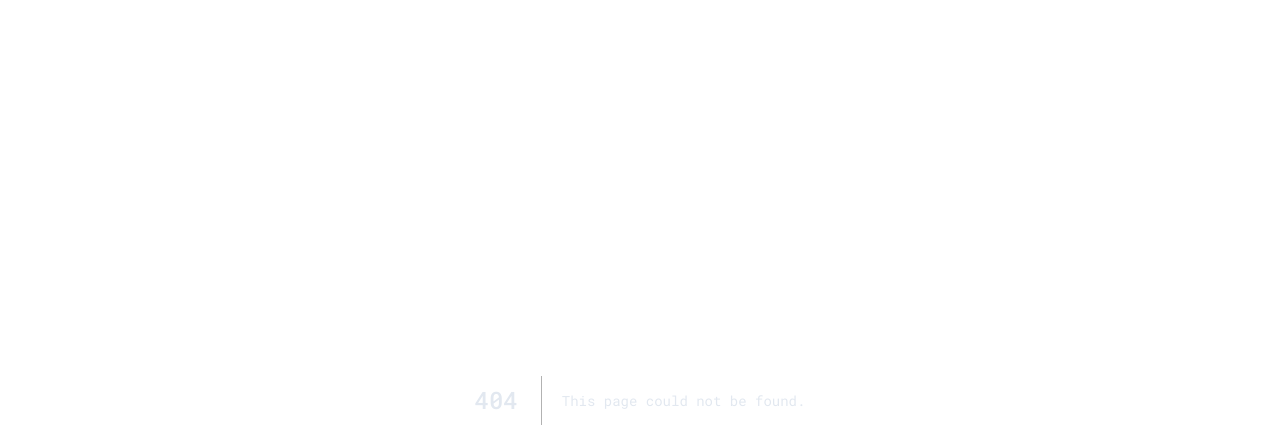
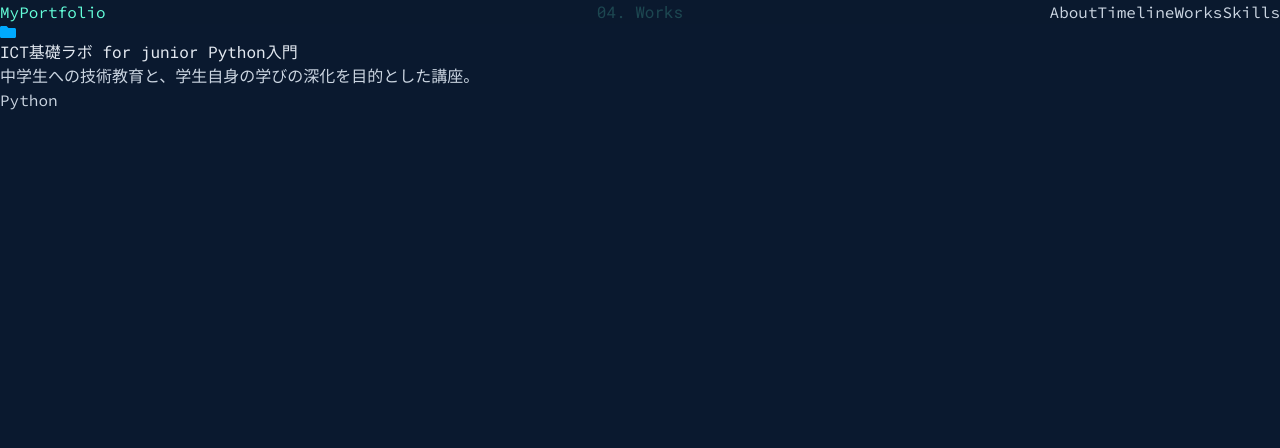
Before and after one commit to sushimaru2006/portfolio, a Next.js app: page /works in a window 1280 px wide. Before the commit this address had no page. Shown: the top 448 px of the page. Built offline with nearby package versions, Linux system fonts and the light colour scheme.

Commit message:
separate page

```diff
--- /dev/null
+++ b/app/about/page.tsx
@@ -0,0 +1,8 @@
+import About from '@/components/About';
+
+export default function AboutPage() {
+  return (
+    // これまで作成したコンポーネントをそのまま呼び出す
+    <About />
+  );
+}
--- a/app/layout.tsx
+++ b/app/layout.tsx
@@ -2,6 +2,7 @@ import type { Metadata } from "next";
 // Google Fontsをインポート
 import { Roboto_Mono, Source_Code_Pro } from "next/font/google";
 import "./globals.css";
+import Header from "@/components/Header";
 
 // フォント設定
 const robotoMono = Roboto_Mono({
@@ -24,10 +25,12 @@ export default function RootLayout({
   children: React.ReactNode;
 }>) {
   return (
-    // classNameにフォント変数を適用
     <html lang="ja">
       <body className={`${robotoMono.variable} ${sourceCodePro.variable}`}>
-        {children}
+        <Header /> {/* Headerコンポーネントをここに追加 */}
+        <main className="pt-20"> {/* ヘッダーの高さ分だけpaddingを追加 */}
+          {children}
+        </main>
       </body>
     </html>
   );
--- a/app/page.tsx
+++ b/app/page.tsx
@@ -1,17 +1,8 @@
 import Hero from '@/components/Hero';
-import About from '@/components/About';
-import Timeline from '@/components/Timeline';
-import Works from '@/components/Works';
-import Skills from '@/components/Skills';
 
 export default function Home() {
   return (
-    <main>
-      <Hero />
-      <About />
-      <Timeline />
-      <Works />
-      <Skills />
-    </main>
+    // ヒーローセクションのみにする
+    <Hero />
   );
 }
--- /dev/null
+++ b/app/skills/page.tsx
@@ -0,0 +1,8 @@
+import Skills from '@/components/Skills';
+
+export default function SkillsPage() {
+  return (
+    // これまで作成したコンポーネントをそのまま呼び出す
+    <Skills />
+  );
+}
--- /dev/null
+++ b/app/timeline/page.tsx
@@ -0,0 +1,8 @@
+import Timeline from '@/components/Timeline';
+
+export default function TimelinePage() {
+  return (
+    // これまで作成したコンポーネントをそのまま呼び出す
+    <Timeline />
+  );
+}
--- /dev/null
+++ b/app/works/page.tsx
@@ -0,0 +1,8 @@
+import Works from '@/components/Works';
+
+export default function WorksPage() {
+  return (
+    // これまで作成したコンポーネントをそのまま呼び出す
+    <Works />
+  );
+}
--- /dev/null
+++ b/components/Header.tsx
@@ -0,0 +1,21 @@
+import Link from 'next/link';
+
+const Header = () => {
+  return (
+    <header className="fixed top-0 z-40 w-full bg-[#0a192f]/80 backdrop-blur-sm">
+      <nav className="container mx-auto flex max-w-4xl items-center justify-between p-4 text-slate-300">
+        <Link href="/" className="text-xl font-bold text-[#64ffda] hover:opacity-80">
+          MyPortfolio
+        </Link>
+        <ul className="flex space-x-4 font-mono text-sm md:space-x-6">
+          <li><Link href="/about" className="hover:text-[#64ffda]">About</Link></li>
+          <li><Link href="/timeline" className="hover:text-[#64ffda]">Timeline</Link></li>
+          <li><Link href="/works" className="hover:text-[#64ffda]">Works</Link></li>
+          <li><Link href="/skills" className="hover:text-[#64ffda]">Skills</Link></li>
+        </ul>
+      </nav>
+    </header>
+  );
+};
+
+export default Header;
```
